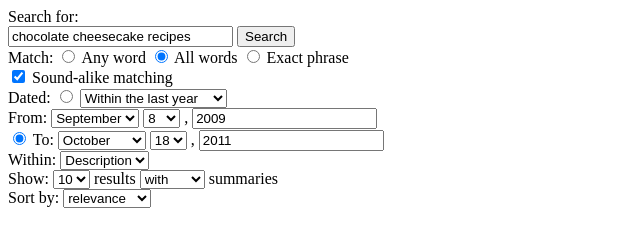
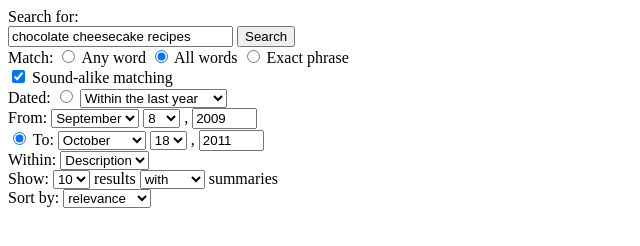
Before and after one commit to alexandradumitrachi/practica-fe-wantsome, a plain HTML site: page Saptamana 2/P2/Tema/tema3S2P2.html in a window 1280 px wide. Shown: the whole page, without its empty margins (0-640 px from the left). Drawn offline with Linux system fonts and the light colour scheme.

Commit message:
I changed the size of the box containing the year as it was too wide.

```diff
--- a/Saptamana 2/P2/Tema/tema3S2P2.html
+++ b/Saptamana 2/P2/Tema/tema3S2P2.html
@@ -73,7 +73,7 @@
     <option value="7">7</option>
 </select>
 <label for=",">,</label>
-<input type="text" name="year" value="2009"><br>
+<input type="text" name="year" value="2009" size="5"><br>
 <input type="radio" checked>
 <label for="to">To:</label>
 <select id="month">
@@ -124,7 +124,7 @@
     <option value="17">17</option>
 </select>
 <label for=",">,</label>
-<input type="text" name="year" value="2011"><br>
+<input type="text" name="year" value="2011" size="5"><br>
 <label for="within">Within:</label>
 <select id="within">
     <option value="description">Description</option>
```
